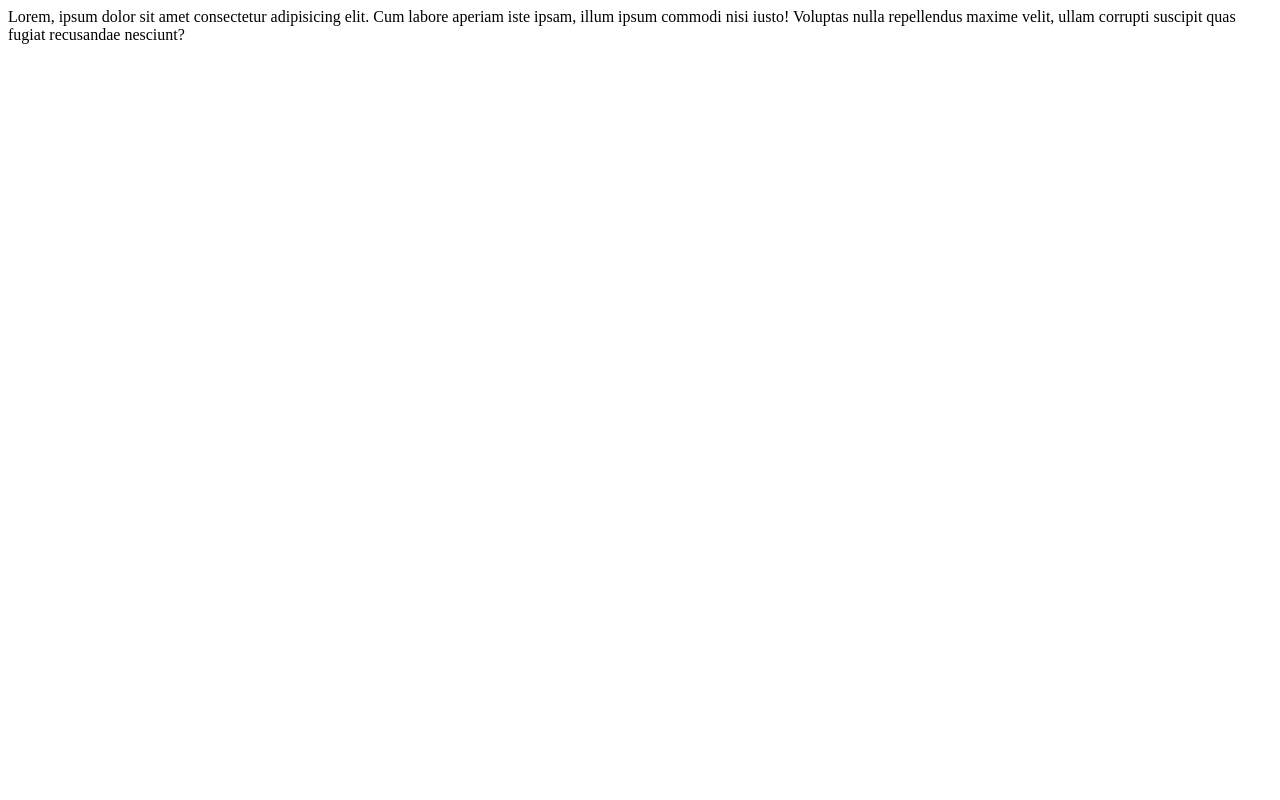
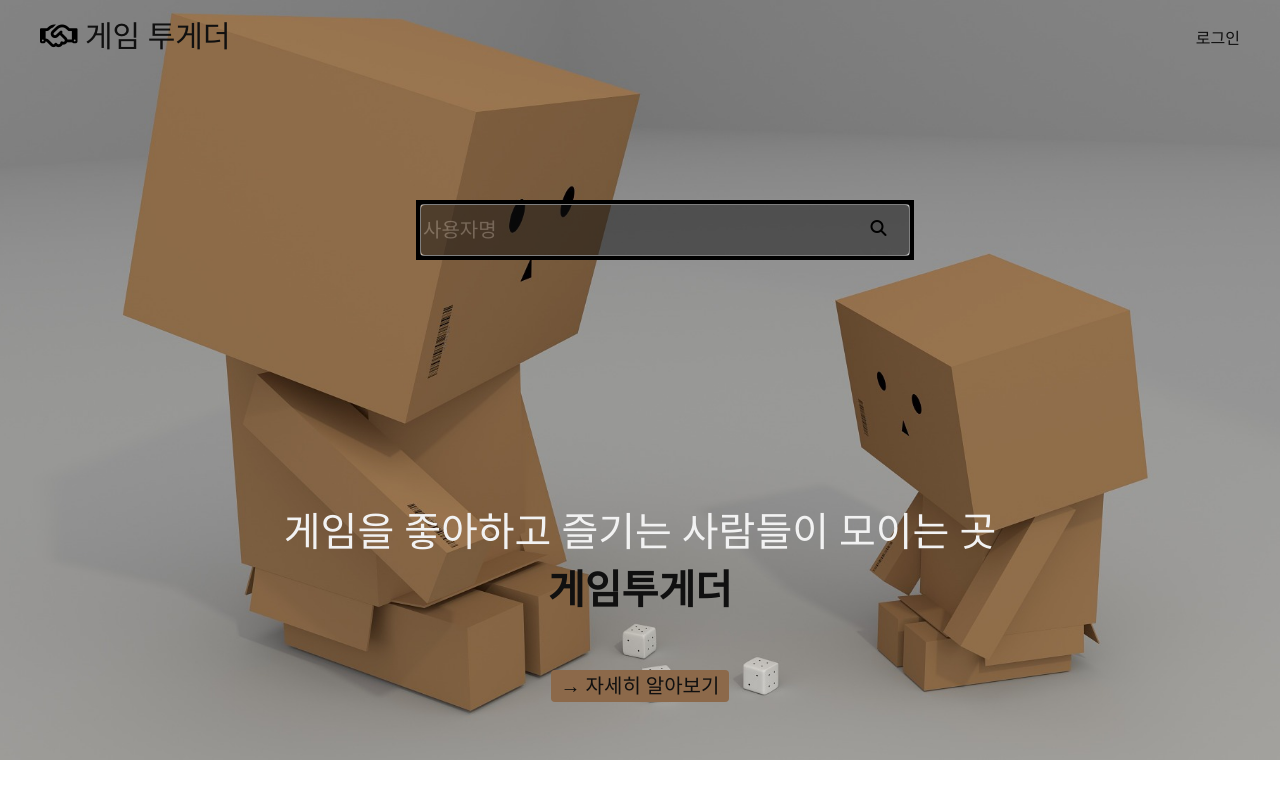
Before and after one commit to em1128/em1128.github.io, a plain HTML site: page index.html in a window 1280 px wide. Shown: the top 800 px of the page. Drawn offline with Linux system fonts and the light colour scheme.

Commit message:
Add files via upload

```diff
--- /dev/null
+++ b/header.css
@@ -0,0 +1,81 @@
+:root {
+    --text-color: #101010;
+    --main-color: #8c694a;
+    --highlight-color: #68C9DE;
+    --highlight-color-alt: #277F91;
+
+    --main-red-color: #f25c5c;
+    --main-red-color-alt: #f2508b;
+
+    --header-color: #f2f2f2;
+    --background-z : -5;
+    /* #D9D8D7 밝은 회색
+#59402A 갈색
+#8C694A 밝은 갈색
+#260F01 어두운 갈색
+#8C8C8C 회색
+#68C9DE 밝은 파랑색
+#277F91 파랑색
+*/
+}
+
+* {
+    padding: 0;
+    margin: 0;
+    box-sizing: border-box;
+}
+
+header {
+    position:fixed;
+    top: 0;
+    left: 0;
+    width: 100%;
+    display: flex;
+    justify-content: space-between;
+    align-items: center;
+
+    padding: 20px 40px;
+
+    z-index : 10;
+}
+
+header.sticky {
+    color: var(--highlight-color-alt);
+    background: var(--header-color);
+    padding: 20px 40px;
+    box-shadow: 0 5px 20px rgba(0, 0, 0, 0.5);
+}
+
+a {
+    text-decoration: none;
+    color: var(--text-color);
+}
+.logo  {
+    font-size: 30px;
+}
+button {
+    background: none;
+    color: inherit;
+	border: none;
+	font: inherit;
+	outline: inherit;
+    text-align: inherit;
+}
+
+
+ul button a {
+    padding: 10px 20px;
+    text-align: center;
+    font-size: 20px;
+}
+
+a:hover {
+    color: var(--highlight-color);
+}
+
+
+ul {
+    display: flex;
+    max-width: 120px;
+    max-height: 60px;
+}
--- /dev/null
+++ b/home.css
@@ -0,0 +1,110 @@
+
+section {
+
+    padding: 100px;
+    width: 100%;
+    height: 95vh;
+}
+
+.home {
+    position: relative;
+    background-image: url('images/together_original.jpg');
+    background-position: center;
+    background-size: cover;
+    background-repeat: no-repeat;
+    justify-content: center;
+
+    z-index: var(--background-z);
+}
+
+button:hover {
+    cursor: pointer;
+}
+
+.search_form{
+
+    position: absolute;
+    top: 200px;
+    left: 0;
+
+}
+.search_form_area {
+    position: relative;
+    left: 32.5vw;
+
+    border-color: var(--point-color);
+    border-style: solid;
+    border-width: thick;
+
+}
+.user_name_search_form{
+    position: inherit;
+
+    width: calc(35vw + 40px);
+    height: 50px;
+    padding-right: 50px;
+    background-color: #101010;
+    color: #f2f2f2;
+    font-size: 20px;
+    opacity: 0.5;
+
+}
+.user_name_search_form__button{
+    position: absolute;
+    top: 20px;
+    left: 68vw;
+
+}
+
+#tab_menu {
+    display: none;
+    height: 120px;
+    background-color: #f2f2f2;
+
+}
+#tab_menu span {
+    display: inline;
+    position: inherit;
+    width: 120px;
+}
+
+.main_article{
+    position: absolute;
+    top: 500px;
+    text-align: center;
+    width: 100%;
+    font-size: 40px;
+    color: var(--header-color);
+}
+.main_article > #title{
+    color: var(--text-color);
+}
+
+.main_article > #desc {
+    position: relative;
+    top: 40px;
+    font-size: 20px;
+    background-color:var(--main-color);
+    border-radius: 4px;
+    padding: 5px 10px;
+}
+.about {
+    margin-top: 180px;
+    position: relative;
+    background-image: url('images/about.jpg');
+    background-position: center;
+    background-size: cover;
+    background-repeat: no-repeat;
+    opacity: 0.5;
+    z-index: var(--background-z);
+}
+
+.select_menu {
+
+    position: relative;
+    bottom: calc(95vh - 120px);
+    text-align: center;
+    line-height: calc(120px + 40px);
+    width: 100%;
+    font-size: 40px;
+}
--- a/index.html
+++ b/index.html
@@ -1 +1,66 @@
-Lorem, ipsum dolor sit amet consectetur adipisicing elit. Cum labore aperiam iste ipsam, illum ipsum commodi nisi iusto! Voluptas nulla repellendus maxime velit, ullam corrupti suscipit quas fugiat recusandae nesciunt?
+<!DOCTYPE html>
+<html lang="ko">
+
+<head>
+  <meta charset="UTF-8">
+  <meta http-equiv="X-UA-Compatible" content="IE=edge">
+  <meta name="viewport" content="width=device-width, initial-scale=1.0">
+  <title>GameTogether</title>
+  <link rel="stylesheet" href="header.css">
+  <link rel="stylesheet" href="home.css">
+  <script src="https://kit.fontawesome.com/fc5db67718.js" crossorigin="anonymous"></script>
+  <script src="js/header.js" defer></script>
+  <script src="js/search_tab.js" defer></script>
+</head>
+
+<body>
+  <header>
+    <div class="logo">
+      <i class="far fa-handshake">
+        <a href="#">게임 투게더</a>
+      </i>
+    </div>
+
+    <button>
+      <a href="#" onclick="window.open('login.html','register','width=900,height=600')">
+        로그인
+      </a>
+    </button>
+  </header>
+
+  <!-- Home -->
+  <section class="home">
+
+  </section>
+  <form class="search_form" method="POST">
+    <div class="search_form_area">
+      <input type="text" name="userName" class="user_name_search_form" placeholder="사용자명" id="userName"
+        autocomplete="off" autofocus>
+      <div id="tab_menu">
+        <span> 최근검색</span> <span> 즐겨찾기</span>
+      </div>
+    </div>
+    <button type="submit" class="user_name_search_form__button">
+      <i class="fas fa-search"></i>
+    </button>
+  </form>
+  <div class="main_article">
+    <p> 게임을 좋아하고 즐기는 사람들이 모이는 곳</p>
+    <p id="title"><b> 게임투게더</b></p>
+
+    <a id="desc" href="desc.html">→ 자세히 알아보기</a>
+
+  </div>
+
+  <!-- About -->
+  <section class="about">
+
+  </section>
+  <div class="select_menu">
+    <p> <a href="tip.html">공략과 팁</a></p>
+    <p> <a href="recommend.html">캐릭터 추천</a></p>
+  </div>
+
+</body>
+
+</html>
--- /dev/null
+++ b/js/header.js
@@ -0,0 +1,4 @@
+window.addEventListener("scroll", function () {
+    const header = document.querySelector("header");
+    header.classList.toggle("sticky", window.scrollY > 0);
+  });
```
Also changed, not shown: images/about.jpg (added), images/together.jpg (added), images/together_original.jpg (added), images/스타코어.jpg (added).
